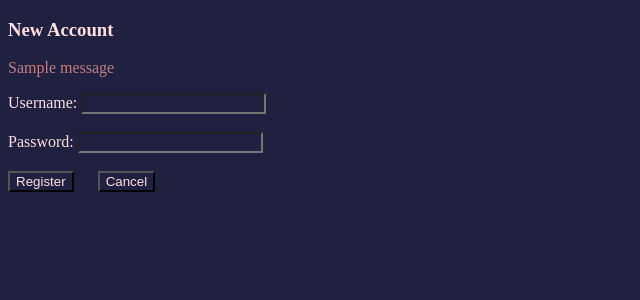
After one commit to pants64DS/SM64DS-Custom-Object-Database, a Flask app: page /register in a window 1280 px wide. The commit adds this page. Shown: the top 300 px of the page, without its empty margins (0-640 px from the left). Run offline with Flask 2, Linux system fonts and the light colour scheme; one stand-in notice (Sample message) is shown.

Commit message:
Allow registering accounts and logging in

```diff
--- a/app.py
+++ b/app.py
@@ -1,5 +1,7 @@
 from flask import Flask
+from os import getenv
 
 app = Flask(__name__)
+app.secret_key = getenv("SECRET_KEY")
 
 import routes
--- a/routes.py
+++ b/routes.py
@@ -1,6 +1,7 @@
-from flask import request, redirect, render_template
+from flask import request, redirect, render_template, flash
 from app import app
 import objects
+import users
 
 def __get_display_string(x):
     if x is None or (type(x) is str and not x):
@@ -16,12 +17,11 @@ def index():
         get_display_string=__get_display_string
     )
 
-@app.route("/add")
+@app.route("/add", methods=["GET", "POST"])
 def add_object():
-    return render_template("new_object.html")
+    if request.method == "GET":
+        return render_template("new_object.html")
 
-@app.route("/send", methods=["GET", "POST"])
-def send():
     objects.add_object(request.form)
     return redirect("/")
 
@@ -30,3 +30,33 @@ def remove_object(id):
     objects.remove_object(id)
 
     return redirect("/")
+
+@app.route("/register", methods=["GET", "POST"])
+def register():
+    if request.method == "GET":
+        return render_template("register.html")
+
+    if users.register(request.form["username"], request.form["password"]):
+        return redirect("/")
+
+    flash("Could not create account. Please try again with a different username.")
+
+    return redirect("/register")
+
+@app.route("/login", methods=["GET", "POST"])
+def login():
+    if request.method == "GET":
+        return render_template("login.html")
+
+    if users.login(request.form["username"], request.form["password"]):
+        return redirect("/")
+
+    flash("Could not log in. Please make sure the username and password are correct.")
+
+    return redirect("/login")
+
+@app.route("/logout")
+def logout():
+    users.logout()
+
+    return redirect("/")
--- a/static/styles/main.css
+++ b/static/styles/main.css
@@ -1,5 +1,33 @@
-table, th, td { border: 1px solid #c08080; }
-body {background-color: #202040; color: #ffe0e0}
-input {background-color: #202040; color: #ffe0e0;}
-textarea {background-color: #202040; color: #ffe0e0;}
-select {background-color: #202040; color: #ffe0e0;}
+
+table, th, td {
+	border: 1px solid #c08080;
+}
+
+body {
+	background-color: #202040;
+	color: #ffe0e0;
+}
+
+input {
+	background-color: #202040;
+	color: #ffe0e0;
+	margin-right: 20px;
+}
+
+input.logout {
+	margin-left: 20px;
+}
+
+textarea {
+	background-color: #202040;
+	color: #ffe0e0;
+}
+
+select {
+	background-color: #202040;
+	color: #ffe0e0;
+}
+
+span.name, p.flashes {
+	color: #c08080;
+}
--- /dev/null
+++ b/templates/register.html
@@ -0,0 +1,25 @@
+<!DOCTYPE html>
+<link rel="stylesheet" href="static/styles/main.css">
+<title>New Account – SM64DS Custom Object Database</title>
+<h3>New Account</h3>
+<p class="flashes">
+    {% with messages = get_flashed_messages() %}
+        {% if messages %}
+            {% for message in messages %}
+                {{ message }}
+            {% endfor %}
+        {% endif %}
+    {% endwith %}
+</p>
+<body>
+<form action="/register" method="POST">
+Username:
+<input type="text" name="username" required>
+<br><br>
+Password:
+<input type="password" name="password" required>
+<br><br>
+<input type="submit" value="Register">
+<input type="button" onclick="location.href='/'" value="Cancel">
+</form>
+</body>
```
Also changed, not shown: schema.sql (+7 -0 lines), templates/index.html (+16 -0 lines), templates/login.html (added, +25 -0 lines), templates/new_object.html (+6 -5 lines), users.py (added, +34 -0 lines).
